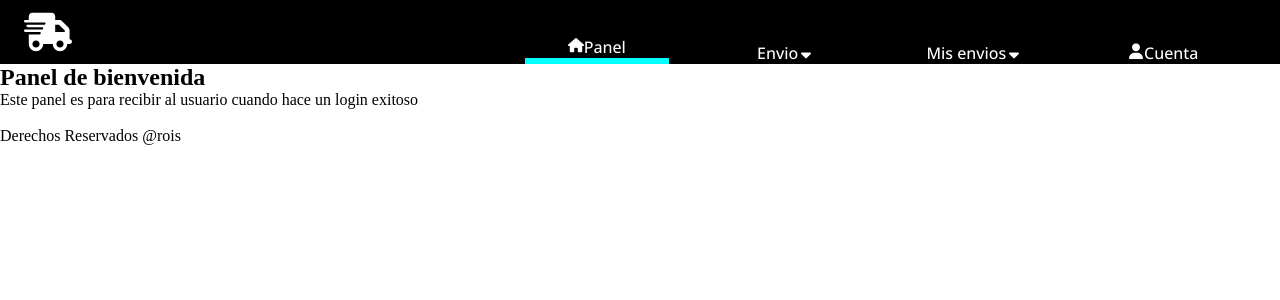
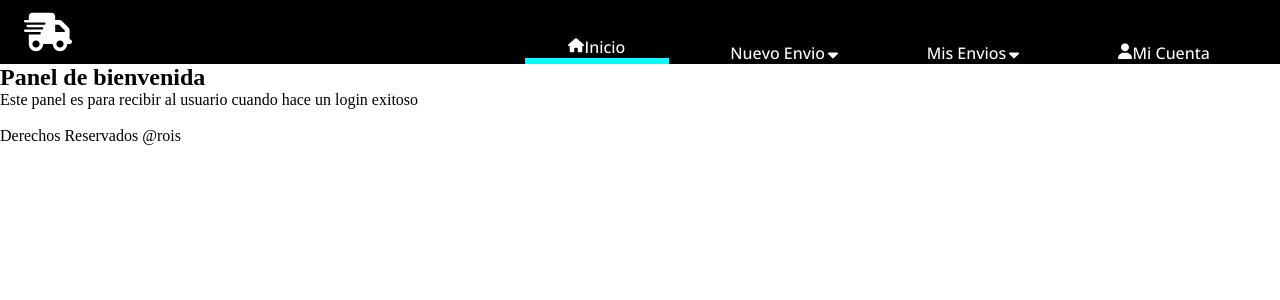
Before and after one commit to kevjhoss/system-logistic, a PHP site: template view/homeView.php in a window 1280 px wide. Shown: the top 300 px of the page. Run offline with PHP 8.4, Linux system fonts and the light colour scheme; the template is opened without the code that fills it, so the values that code supplies are empty.

Commit message:
version 4.1

```diff
--- a/view/cuentaView.php
+++ b/view/cuentaView.php
@@ -1,4 +1,4 @@
-<h2>Cuenta</h2>
+<h2>MI CUENTA</h2>
 <p>En esta seccion de la pagina el usuario podra visualizar la informacion de su Cuenta
 y realizar pequena modificaciones a la misma</p><br/>
 <span>Derechos Reservados @rois</span>
--- a/view/envioView.php
+++ b/view/envioView.php
@@ -1,4 +1,4 @@
-<h2>Envio</h2>
+<h2>MI ENVIO</h2>
 <p>En esta seccion el usuario va a poder realizar un envio con los datos necesarios
 podra hacer envio a domicilio y a sucursal</p><br/>
 <span>Derechos Reservados @rois</span>
--- a/view/misenviosView.php
+++ b/view/misenviosView.php
@@ -1,3 +1,3 @@
-<h2>Mis Envios</h2>
+<h2>MIS ENVIOS</h2>
 <p>En esta seccion de la pagina se podran visualizar los envios del usuario</p><br/>
 <span>Derechos Reservados @rois</span>
--- a/view/navegation.php
+++ b/view/navegation.php
@@ -5,25 +5,25 @@
     <li class='active-link'>
       <a href="index.php?controller=User&action=panel" class='panel' >
         <?php echo Icons('home', '1em', 'hsl(0,0%,100%)')?>
-        Panel
+        Inicio
       </a>
     </li>
     <li>
       <a href="index.php?controller=User&action=envio" class='envio'>
-        Envio
+        Nuevo Envio
         <?php echo Icons('arrow-down', '1em', 'hsl(0,0%,100%)')?>
       </a>
     </li>
     <li>
       <a href="index.php?controller=User&action=mis_envios" class='misenvios'>
-        Mis envios
+        Mis Envios
         <?php echo Icons('arrow-down', '1em', 'hsl(0,0%,100%)')?>
       </a>
     </li>
     <li>
       <a href="index.php?controller=User&action=cuenta" class='cuenta'>
         <?php echo Icons('account', '1em', 'hsl(0,0%,100%)')?>
-        Cuenta
+        Mi Cuenta
       </a>
     </li>
   </ul>
--- a/view/panelView.php
+++ b/view/panelView.php
@@ -1,3 +1,3 @@
-<h2>Panel de bienvenida</h2>
+<h2>INICIO</h2>
 <p>Este panel es para recibir al usuario cuando hace un login exitoso</p><br/>
 <span>Derechos Reservados @rois</span>
```
